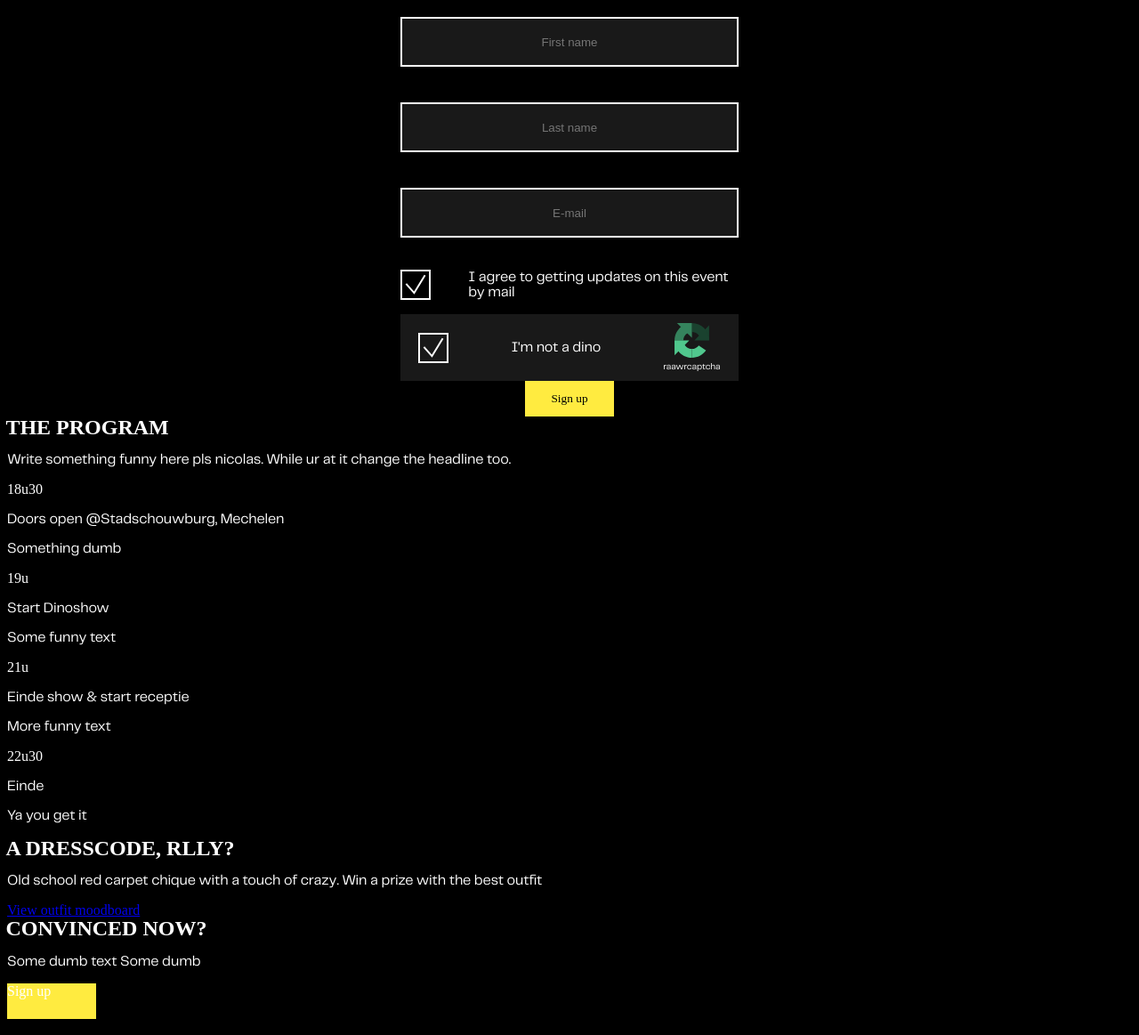
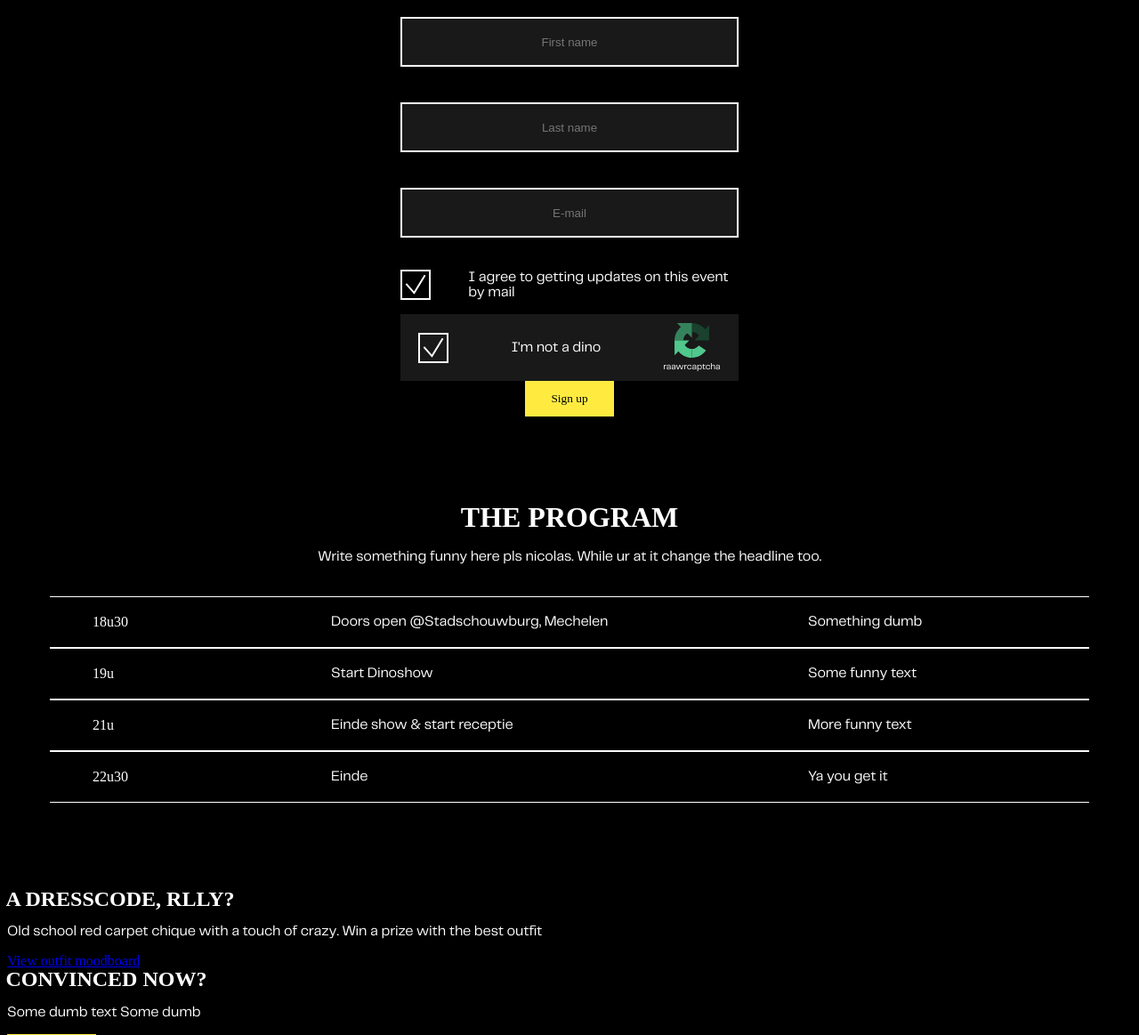
Before and after one commit to designosource-11/designoshow, a PHP site: page / in a window 1280 px wide. Shown: the part 886-2049 px from the top of the page at 89% size. Run offline with PHP 8.4, Linux system fonts and the light colour scheme; some web fonts are replaced.

Commit message:
feat: added program layout

```diff
--- /dev/null
+++ b/styles/sass/_program.scss
@@ -0,0 +1,96 @@
+.program{
+    display: block;
+    margin: 6rem 3rem;
+
+    h2{
+        text-align: center;
+        font-size: 2rem;;
+    }
+
+    p{
+        text-align: center;
+        line-height: 1.5rem;
+    }
+}
+
+.schedule{
+    margin: 2rem 0;
+}
+
+.schedule_item{
+    display: grid;
+    grid-template-columns: 1fr 2fr 1fr;
+    grid-template-rows: 3.5rem;
+    justify-content: center;
+    align-items: center;
+    padding: 0 3rem;
+    border-top: 1px solid $txtColor;
+    border-bottom: 1px solid $txtColor;
+    transition: all 0.3s;
+
+    p{
+        text-align: left;
+    }
+}
+
+.schedule_item_1{
+    border-top: 2px solid $txtColor;
+
+    &:hover{
+        background-color: $primaryBlue;
+
+        p{
+            font-weight: 700;
+        }
+
+        .time{
+            font-weight: 500;
+        }
+    }
+}
+
+.schedule_item_2{
+    &:hover{
+        background-color: $primaryGreen;
+        color: $bgColor;
+
+        p{
+            font-weight: 700;
+        }
+
+        .time{
+            font-weight: 500;
+        }
+    }
+}
+
+.schedule_item_3{
+    &:hover{
+        background-color: $primaryYellow;
+        color: $bgColor;
+
+        p{
+            font-weight: 700;
+        }
+
+        .time{
+            font-weight: 500;
+        }
+    }
+}
+
+.schedule_item_4{
+    border-bottom: 2px solid $txtColor;
+
+    &:hover{
+        background-color: $primaryRed;
+
+        p{
+            font-weight: 700;
+        }
+
+        .time{
+            font-weight: 500;
+        }
+    }
+}
--- a/styles/styles.css
+++ b/styles/styles.css
@@ -658,4 +658,105 @@ header {
       -ms-grid-row-align: center;
       align-self: center;
 }
+
+.program {
+  display: block;
+  margin: 6rem 3rem;
+}
+
+.program h2 {
+  text-align: center;
+  font-size: 2rem;
+}
+
+.program p {
+  text-align: center;
+  line-height: 1.5rem;
+}
+
+.schedule {
+  margin: 2rem 0;
+}
+
+.schedule_item {
+  display: -ms-grid;
+  display: grid;
+  -ms-grid-columns: 1fr 2fr 1fr;
+      grid-template-columns: 1fr 2fr 1fr;
+  -ms-grid-rows: 3.5rem;
+      grid-template-rows: 3.5rem;
+  -webkit-box-pack: center;
+      -ms-flex-pack: center;
+          justify-content: center;
+  -webkit-box-align: center;
+      -ms-flex-align: center;
+          align-items: center;
+  padding: 0 3rem;
+  border-top: 1px solid #FFFFFF;
+  border-bottom: 1px solid #FFFFFF;
+  -webkit-transition: all 0.3s;
+  transition: all 0.3s;
+}
+
+.schedule_item p {
+  text-align: left;
+}
+
+.schedule_item_1 {
+  border-top: 2px solid #FFFFFF;
+}
+
+.schedule_item_1:hover {
+  background-color: #2489E7;
+}
+
+.schedule_item_1:hover p {
+  font-weight: 700;
+}
+
+.schedule_item_1:hover .time {
+  font-weight: 500;
+}
+
+.schedule_item_2:hover {
+  background-color: #50C78D;
+  color: #000000;
+}
+
+.schedule_item_2:hover p {
+  font-weight: 700;
+}
+
+.schedule_item_2:hover .time {
+  font-weight: 500;
+}
+
+.schedule_item_3:hover {
+  background-color: #FFEB40;
+  color: #000000;
+}
+
+.schedule_item_3:hover p {
+  font-weight: 700;
+}
+
+.schedule_item_3:hover .time {
+  font-weight: 500;
+}
+
+.schedule_item_4 {
+  border-bottom: 2px solid #FFFFFF;
+}
+
+.schedule_item_4:hover {
+  background-color: #E8422C;
+}
+
+.schedule_item_4:hover p {
+  font-weight: 700;
+}
+
+.schedule_item_4:hover .time {
+  font-weight: 500;
+}
 /*# sourceMappingURL=styles.css.map */
--- a/styles/styles.scss
+++ b/styles/styles.scss
@@ -1,3 +1,4 @@
 @import "sass/variables";
 @import "sass/header";
 @import "sass/sign_up";
+@import "sass/program";
```
Also changed, not shown: 1 other file.
